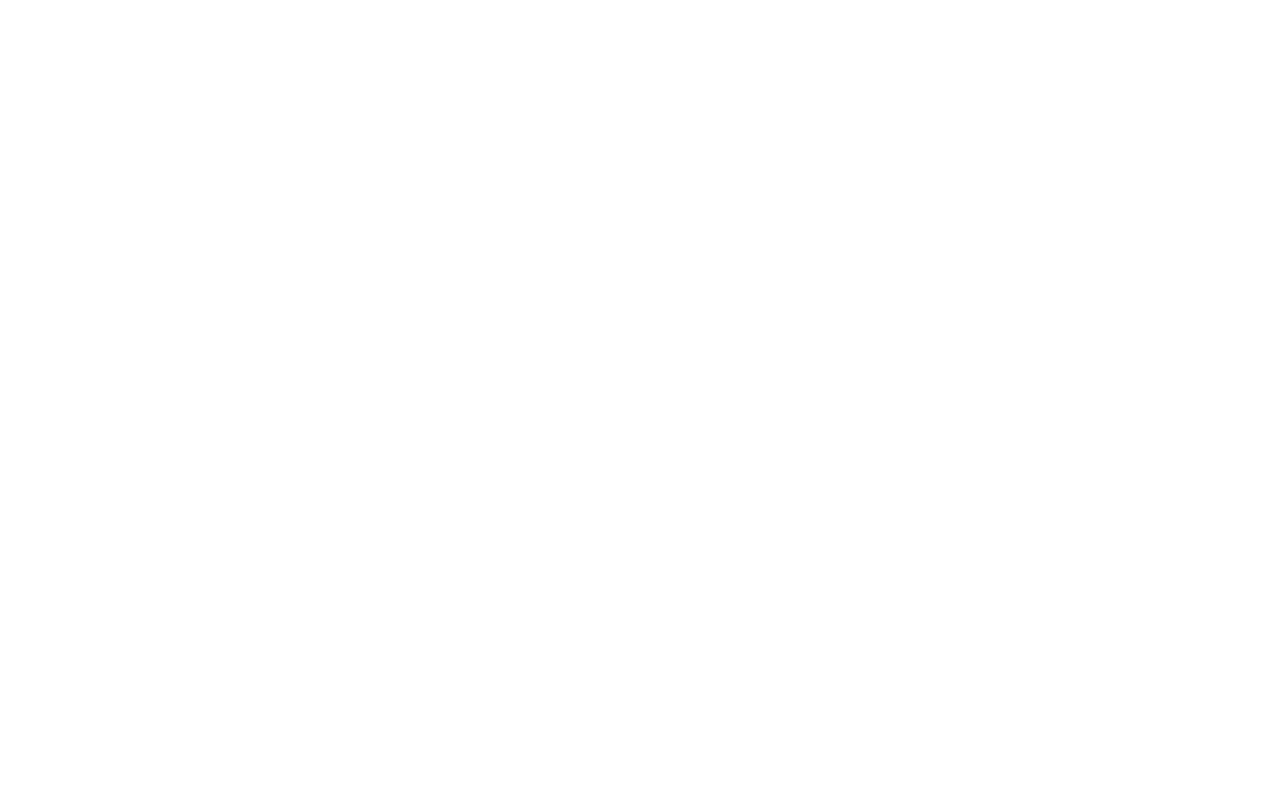
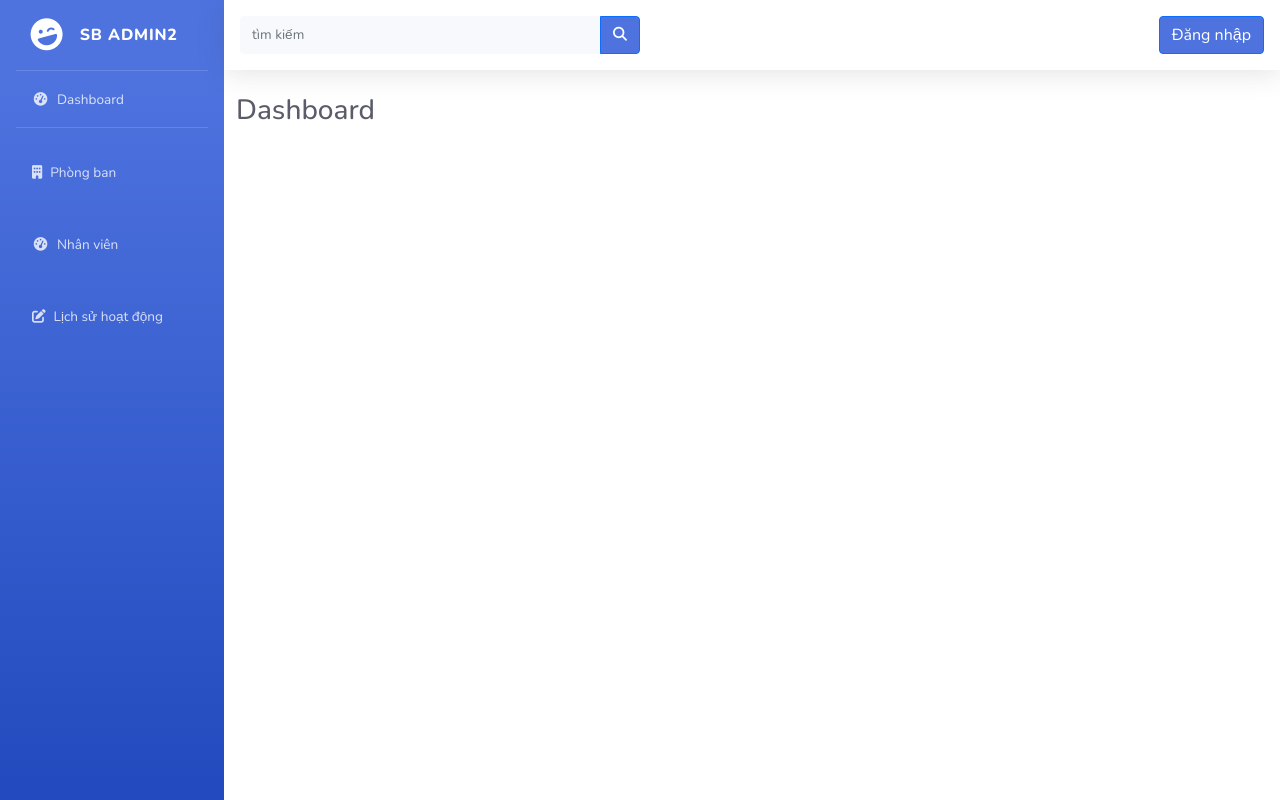
Before and after one commit to khangle23078/employee-mangager-FE, an Angular app: page / in a window 1280 px wide. Built offline with nearby package versions, Linux system fonts and the light colour scheme.

Commit message:
create layout

```diff
--- a/src/app/pages/home/home.component.html
+++ b/src/app/pages/home/home.component.html
@@ -0,0 +1,62 @@
+<div id="wrapper">
+  <div class="sidebar">
+    <a
+      class="sidebar-brand d-flex align-items-center justify-center"
+      routerLink=""
+    >
+      <div class="sidebar-brand-icon">
+        <i class="fas fa-laugh-wink"></i>
+      </div>
+      <div class="sidebar-brand-text d-flex mx-3">
+        SB Admin
+        <span>2</span>
+      </div>
+    </a>
+    <li class="sidebar-item sidebar-divider">
+      <a class="sidebar-link" routerLink="">
+        <i class="fas fa-fw fa-tachometer-alt"></i>
+        <span>Dashboard</span>
+      </a>
+    </li>
+    <li class="sidebar-item">
+      <a class="sidebar-link" routerLink="department">
+        <i class="fa-solid fa-building"></i>
+        <span>Phòng ban</span>
+      </a>
+    </li>
+    <li class="sidebar-item">
+      <a class="sidebar-link" routerLink="employee">
+        <i class="fas fa-fw fa-tachometer-alt"></i>
+        <span>Nhân viên</span>
+      </a>
+    </li>
+    <li class="sidebar-item">
+      <a class="sidebar-link" routerLink="history">
+        <i class="fa-solid fa-pen-to-square"></i>
+        <span>Lịch sử hoạt động</span>
+      </a>
+    </li>
+  </div>
+  <div class="main">
+    <div class="topbar d-flex align-items-center justify-content-between mb-4">
+      <form #searchForm="ngForm" class="topbar-search">
+        <div class="input-group">
+          <input
+            type="text"
+            name="searchValue"
+            class="form-control search-input"
+            placeholder="tìm kiếm"
+          />
+          <button class="btn btn-primary">
+            <i class="fas fa-search fa-sm"></i>
+          </button>
+        </div>
+      </form>
+      <a class="btn btn-primary" routerLink="login">Đăng nhập</a>
+    </div>
+    <main class="container-fluid">
+      <h3 class="page-title">Dashboard</h3>
+      <router-outlet></router-outlet>
+    </main>
+  </div>
+</div>
--- a/src/app/pages/home/home.component.scss
+++ b/src/app/pages/home/home.component.scss
@@ -0,0 +1,108 @@
+#wrapper {
+  display: flex;
+}
+
+a {
+  color: rgba(255, 255, 255, 0.8);
+  text-decoration: none;
+}
+
+.btn-primary {
+  background-color: #4e73df;
+  color: #fff;
+}
+
+/* Sidebar */
+
+.sidebar {
+  background-color: #4e73df;
+  background-image: linear-gradient(180deg, #4e73df 10%, #224abe 100%);
+  background-size: cover;
+  list-style-type: none;
+  width: 14rem;
+  min-height: 100vh;
+
+  &-brand {
+    color: #fff;
+    height: 4.375rem;
+    font-size: 1rem;
+    font-weight: 800;
+    padding: 1.5rem 1rem;
+    text-align: center;
+    text-transform: uppercase;
+    letter-spacing: 0.05rem;
+    margin-left: 15px;
+    &-icon {
+      transform: rotate(-15deg);
+      i {
+        font-size: 2rem;
+      }
+    }
+
+    &-text {
+      display: inline;
+      font-size: 1rem;
+      font-weight: 800;
+    }
+  }
+
+  a {
+    :active {
+      color: #fff;
+    }
+  }
+}
+
+.sidebar-item {
+  padding: 1rem;
+  margin: 0 1rem 1rem;
+}
+
+.sidebar-link {
+  i {
+    font-size: 0.85rem;
+    margin-right: 0.5rem;
+  }
+
+  span {
+    font-size: 0.85rem;
+  }
+}
+
+.sidebar-divider {
+  border-top: 1px solid rgba(255, 255, 255, 0.15);
+  border-bottom: 1px solid rgba(255, 255, 255, 0.15);
+}
+
+.main {
+  flex: 1 0 auto;
+}
+
+/* Topbar */
+
+.topbar {
+  flex-flow: row nowrap;
+  height: 4.375rem;
+  background-color: #fff;
+  padding: 0.5rem 1rem;
+  box-shadow: 0 0.15rem 1.75rem 0 rgba(58, 59, 69, 0.15);
+  border: 0;
+
+  &-search {
+    width: 25rem;
+  }
+}
+
+.search {
+  &-input {
+    height: auto;
+    background-color: #f8f9fc;
+    font-size: 0.85rem;
+    border: none;
+  }
+}
+
+/* Main */
+.page-title {
+  color: #5a5c69;
+}
--- a/src/index.html
+++ b/src/index.html
@@ -14,10 +14,13 @@
       crossorigin="anonymous"
       referrerpolicy="no-referrer"
     />
+    <link rel="preconnect" href="https://fonts.googleapis.com" />
+    <link rel="preconnect" href="https://fonts.gstatic.com" crossorigin />
     <link
-      href="https://fonts.googleapis.com/css?family=Nunito:200,200i,300,300i,400,400i,600,600i,700,700i,800,800i,900,900i"
+      href="https://fonts.googleapis.com/css2?family=Nunito:ital,wght@0,200;0,300;0,400;0,500;0,600;0,700;0,800;0,900;1,200;1,300;1,400;1,500;1,600;1,700;1,800;1,900&display=swap"
       rel="stylesheet"
     />
+
     <link
       href="https://cdn.jsdelivr.net/npm/bootstrap@5.0.2/dist/css/bootstrap.min.css"
       rel="stylesheet"
--- a/src/styles.scss
+++ b/src/styles.scss
@@ -1 +1,7 @@
 /* You can add global styles to this file, and also import other style files */
+* {
+  padding: 0;
+  margin: 0;
+  box-sizing: border-box;
+  font-family: "Nunito", sans-serif;
+}
```
